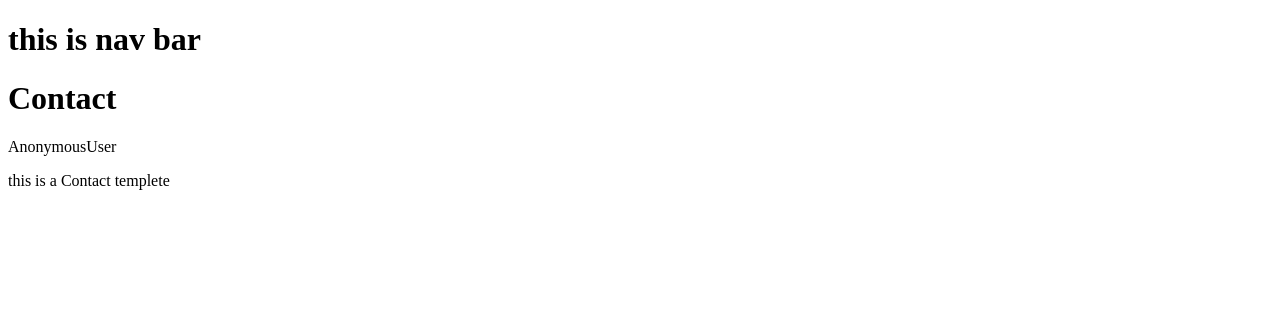
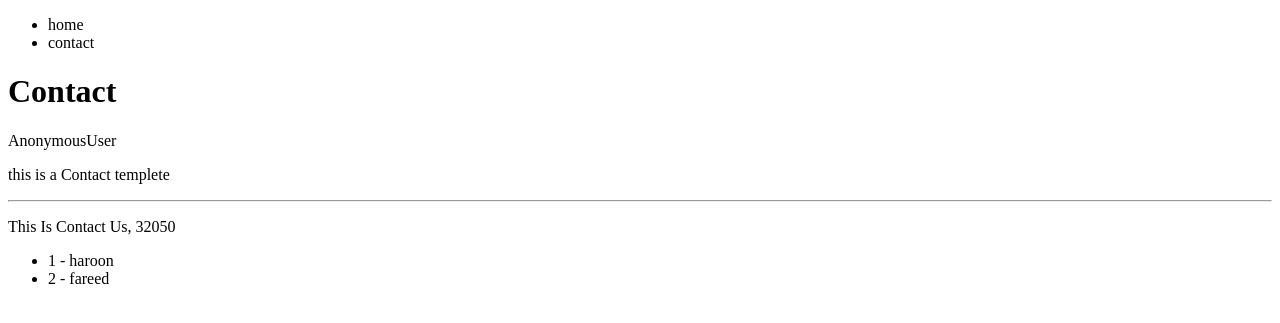
Before and after one commit to mharoonj/Python-Django-Web-Framework-, a Django app: page /contact/ in a window 1280 px wide. Shown: the top 323 px of the page. Run offline with Django 3.2, Linux system fonts and the light colour scheme.

Commit message:
added filters

```diff
--- a/pages/views.py
+++ b/pages/views.py
@@ -10,7 +10,10 @@ def home_view(request, *args, **kwargs):
 
 
 def contact_view(request,*args, **kwargs):
-    print("args :", args, kwargs)
-    print("request :", request.user)
+    my_context = {
+        "my_text":"this is contact us",
+        "my_number":32050,
+        "my_list":["haroon", "fareed"]
+    }
     # return  HttpResponse("<h1>Hello World</h1>")
-    return render(request, "contact.html", {})
+    return render(request, "contact.html", my_context)
--- a/templates/base.html
+++ b/templates/base.html
@@ -4,7 +4,7 @@
     <title>Coding for Entrepreneur is doing Try Django</title>
     </head>
     <body>
-        <div><h1>this is nav bar</h1></div>
+        {% include "navbar.html" %}
         {% block content %}
         replace me
         {% endblock %}
--- a/templates/contact.html
+++ b/templates/contact.html
@@ -3,4 +3,19 @@
 <h1>Contact</h1>
 <p>{{request.user}}</p>
 <p>this is a Contact templete</p>
+
+<hr/>
+<p>
+    <!-- django filters |<name> -->
+    {{  my_text|title  }}, {{my_number}}
+</p>
+
+
+<ul>
+
+    {% for item in my_list %}
+    <li>{{forloop.counter}} - {{ item }}</li>
+    {% endfor %}
+</ul>
+
 {% endblock %}
```
Also changed, not shown: db.sqlite3.
